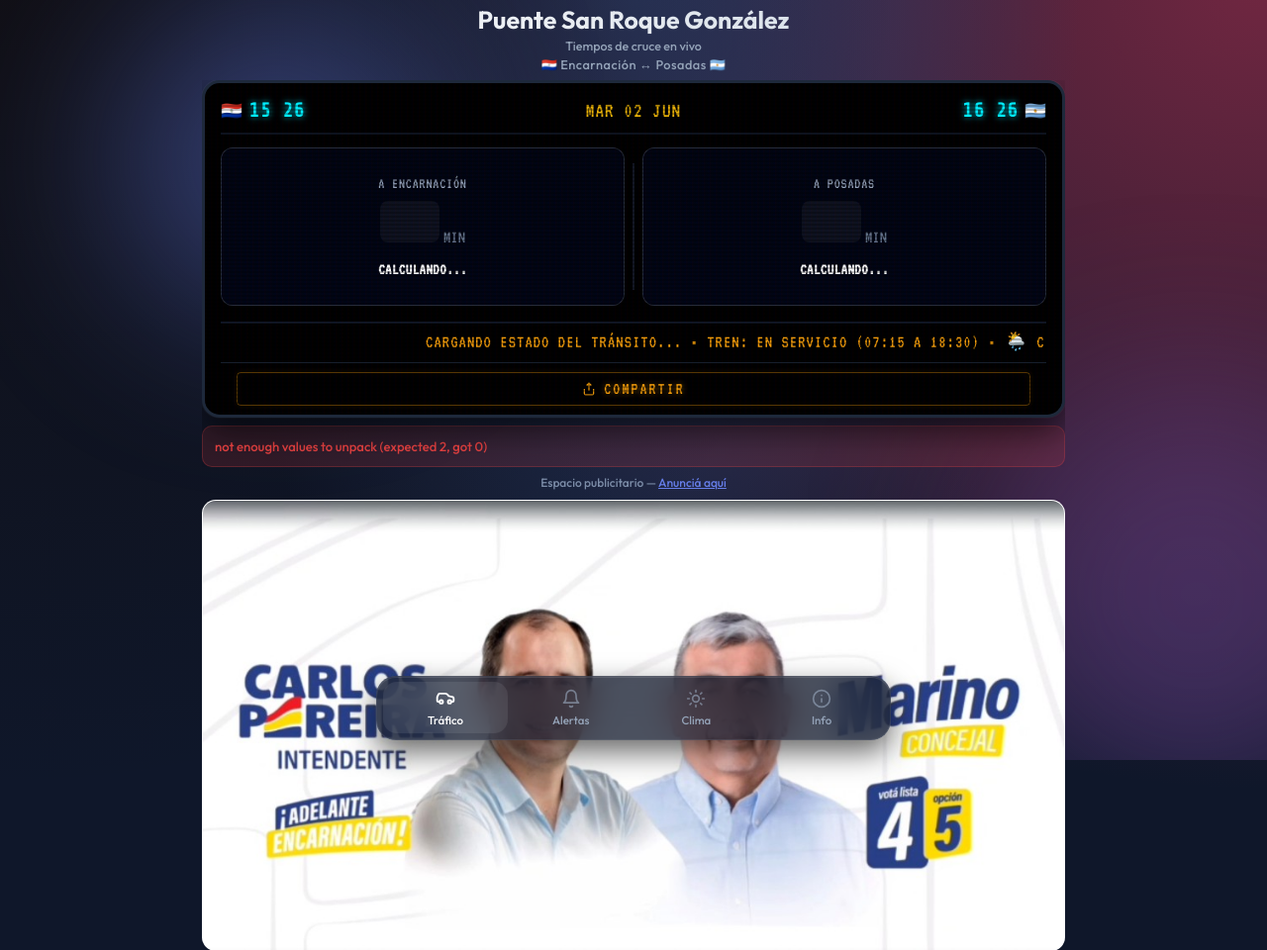
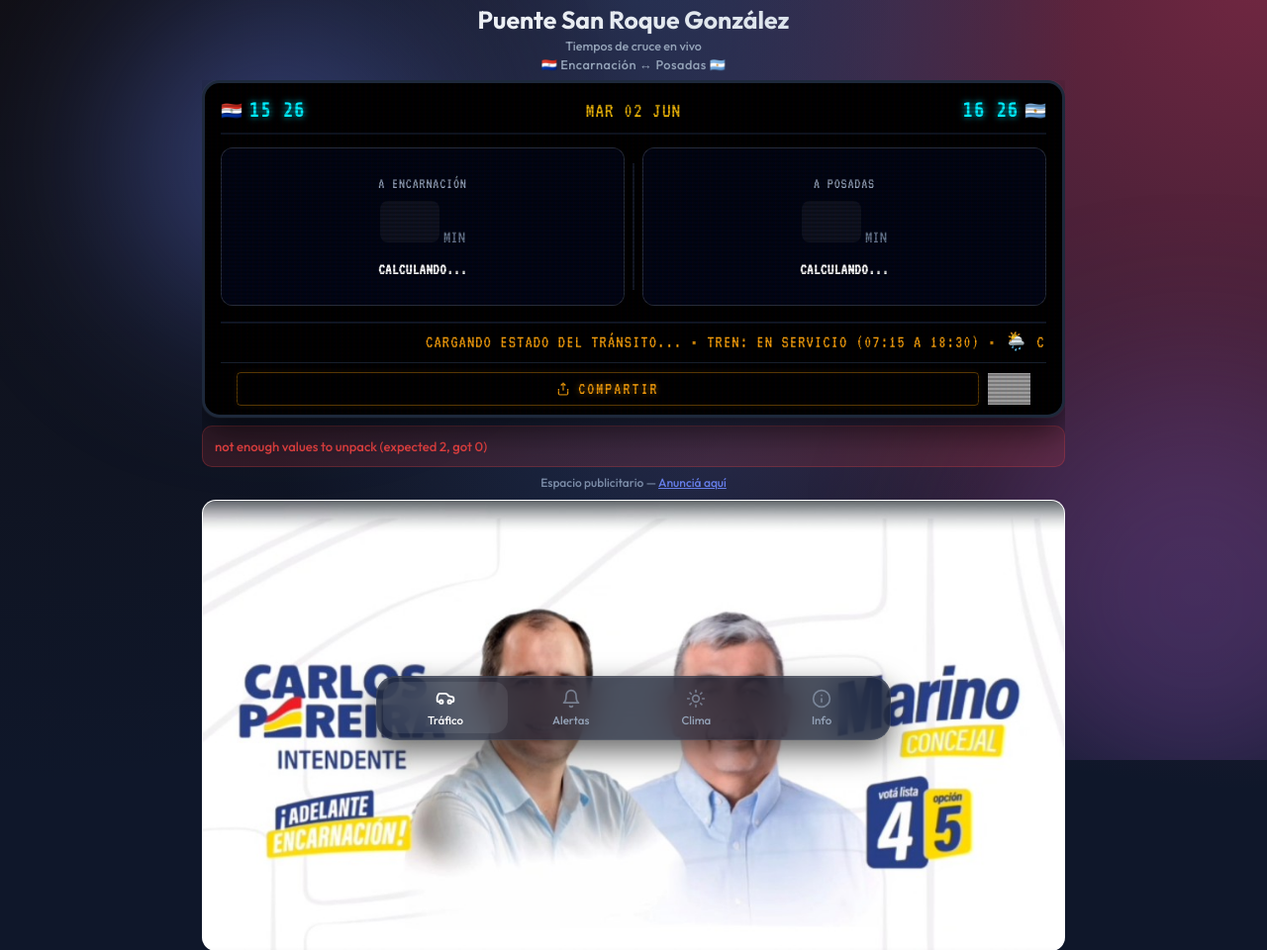
Before and after one commit to radianx/trafico-puente-san-roque-waze, a Flask app: page / in a window 1280 px wide. Shown: the part 32-992 px from the top of the page at 99% size. Run offline with Flask 3, Linux system fonts and the light colour scheme; some libraries are stand-ins or nearby versions; grey boxes are pictures that could not be loaded.

Commit message:
Se agrega boton de cafecito

```diff
--- a/static/css/style.css
+++ b/static/css/style.css
@@ -1939,22 +1939,36 @@
     position: relative;
 }
 
-/* Board footer with share button */
+/* Board footer with share + cafecito buttons */
 .board-footer {
     display: flex;
     justify-content: center;
     align-items: center;
+    gap: 0.6rem;
     padding: 0.55rem 1rem;
     background: #000;
     border-top: 1px solid #1e293b;
 }
 
+.cafecito-btn {
+    display: flex;
+    align-items: center;
+    justify-content: center;
+    flex-shrink: 0;
+}
+
+.cafecito-btn img {
+    display: block;
+    height: 32px;
+    width: auto;
+}
+
 .board-share-btn {
     display: flex;
     align-items: center;
     justify-content: center;
     gap: 0.5rem;
-    width: 100%;
+    flex: 1;
     padding: 0.45rem 1rem;
     background: transparent;
     border: 1px solid rgba(245, 158, 11, 0.35);
--- a/templates/index.html
+++ b/templates/index.html
@@ -120,7 +120,7 @@
                             </div>
                         </div>
 
-                        <!-- Board footer: share button -->
+                        <!-- Board footer: share button & cafecito -->
                         <div class="board-footer">
                             <button type="button" class="board-share-btn" id="btn-share-board"
                                 title="Compartir estado del puente"
@@ -133,6 +133,11 @@
                                 </svg>
                                 <span>Compartir</span>
                             </button>
+                            <a href='https://cafecito.app/puentehoy' rel='noopener' target='_blank' class="cafecito-btn" aria-label="Invitame un café en cafecito.app">
+                                <img srcset='https://cdn.cafecito.app/imgs/buttons/button_3.png 1x, https://cdn.cafecito.app/imgs/buttons/button_3_2x.png 2x, https://cdn.cafecito.app/imgs/buttons/button_3_3.75x.png 3.75x'
+                                    src='https://cdn.cafecito.app/imgs/buttons/button_3.png'
+                                    alt='Invitame un café en cafecito.app' />
+                            </a>
                         </div>
                     </div>
                 </div>
```
